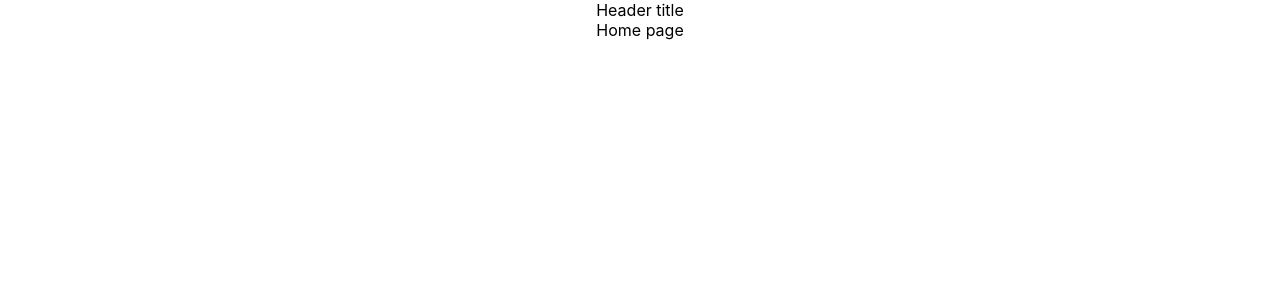
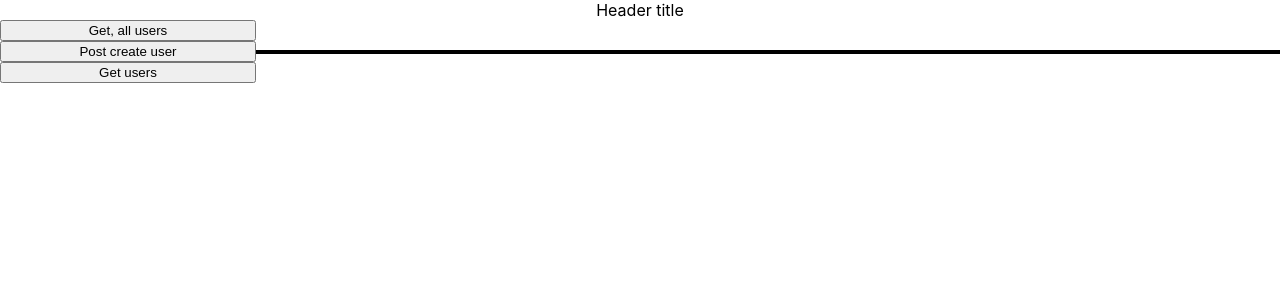
Before and after one commit to OverlordA/pattern_front_ts, a React (Create React App) app: page / in a window 1280 px wide. Shown: the top 300 px of the page. Built offline with nearby package versions, Linux system fonts and the light colour scheme; no server answers.

Commit message:
- Added GET request for get all user - Added POST request for create user

```diff
--- a/src/App.css
+++ b/src/App.css
@@ -36,3 +36,22 @@
     transform: rotate(360deg);
   }
 }
+.home-container{
+  display: flex;
+  flex-direction: row;
+}
+.button-container {
+  width: 20%;
+  justify-content: center;
+  display:flex;
+  flex-direction: column;
+}
+.response-container {
+width: 80%;
+  display: flex;
+  flex-direction: column;
+  justify-content: center;
+}
+.response{
+  border: 1px solid black;
+}
--- a/src/App.tsx
+++ b/src/App.tsx
@@ -8,8 +8,8 @@ const App: React.FC = () => {
     const user: LoginUser = { login: '', password: '' };
 
     return (
-        <div className="App">
-            <Header title="Header title" />
+        <div className='App'>
+            <Header title='Header title' />
             <HomePage />
         </div>
     );
--- a/src/api/index.ts
+++ b/src/api/index.ts
@@ -3,7 +3,11 @@ import { baseUrl } from '../config';
 
 const getAllUsers = async () => {
     const result = await AxiosInstance.get(`${baseUrl}/users/all`);
-    console.log(result, 'result ');
+    return result.data;
+};
+const registrationUser = async (username: string, email: string, password: string) => {
+    const result = await AxiosInstance.post(`${baseUrl}/auth/registration`, { username, password, email });
+    return result.data;
 };
 
-export { getAllUsers };
+export { getAllUsers, registrationUser };
--- a/src/pages/HomePage.tsx
+++ b/src/pages/HomePage.tsx
@@ -1,11 +1,34 @@
-import React, { useEffect } from 'react';
-import { getAllUsers } from '../api';
+import React, { useEffect, useState } from 'react';
+import { getAllUsers, registrationUser } from '../api';
 
 const HomePage: React.FC = () => {
-    useEffect(() => {
-        getAllUsers();
-    }, []);
+    const [usersResponse, setUsersResponse] = useState();
+    const [registerResponse, setRegisterResponse] = useState();
 
-    return <div>Home page </div>;
+    const getUsers = async () => {
+        const users = await getAllUsers();
+        console.log(users);
+        setUsersResponse(JSON.stringify(users));
+    };
+    const createUser = async () => {
+        const result = await registrationUser('test', 'tes@gmail.com', '123');
+        console.log(result);
+        setRegisterResponse(JSON.stringify(result));
+    };
+
+    return (
+        <div className={'home-container'}>
+            <div className={'button-container'}>
+                <button onClick={getUsers}> Get, all users </button>
+                <button onClick={createUser}> Post create user </button>
+                <button onClick={getUsers}>Get users </button>
+            </div>
+            <div className={'response-container'}>
+                <div className={'response'} >{usersResponse}</div>
+                <div className={'response'} >{registerResponse}</div>
+            </div>
+        </div>
+    );
 };
+
 export default HomePage;
```
